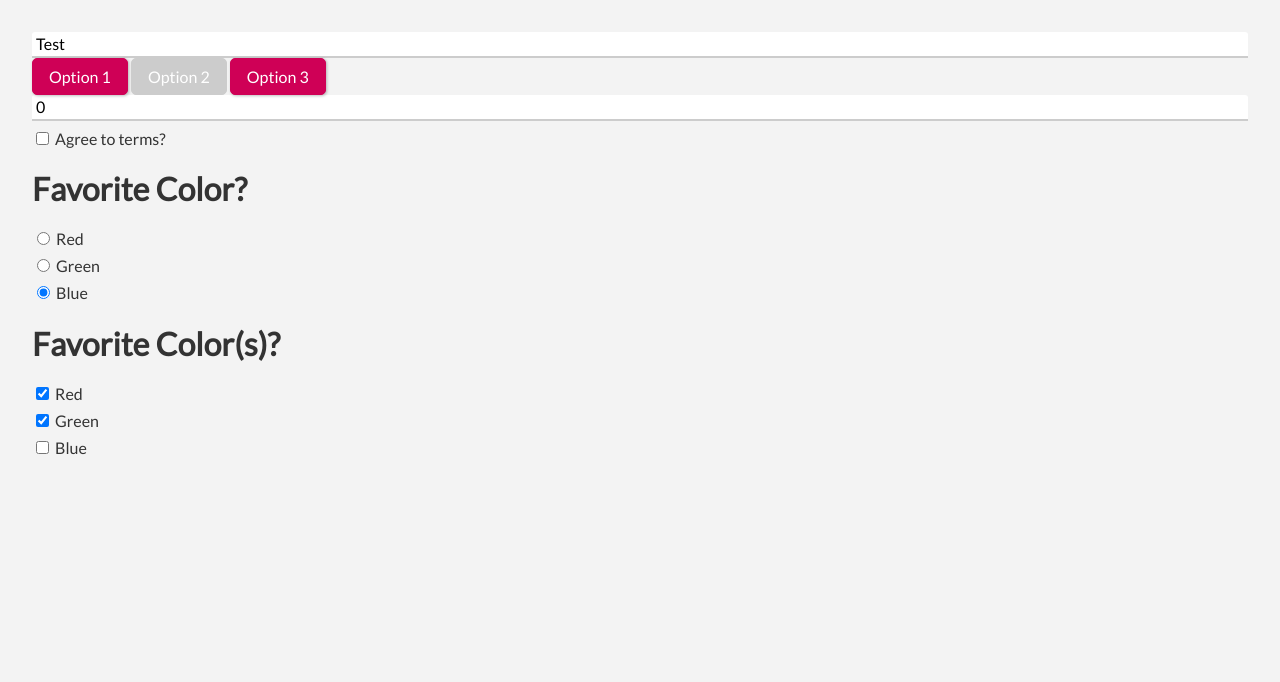
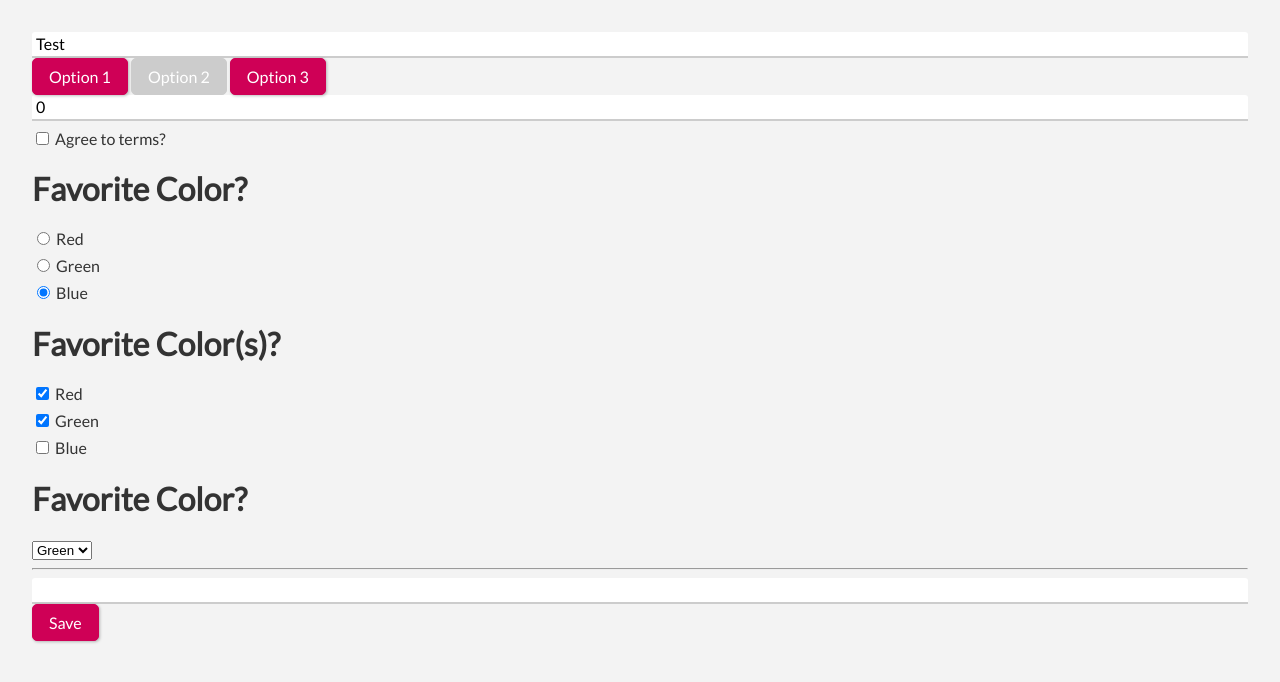
Before and after one commit to heltonricardo/estudo-svelte, a Svelte app: page / in a window 1280 px wide. Shown: the top 682 px of the page. Built offline with nearby package versions, Linux system fonts and the light colour scheme.

Commit message:
binding com select input e referencia de elemento

```diff
--- a/src/BindingsAndForms/BindingsAndForms.svelte
+++ b/src/BindingsAndForms/BindingsAndForms.svelte
@@ -6,15 +6,24 @@
   let option = 2;
   let price = 0;
   let agreed = false;
-  let favColor = "blue";
-  let favColors = ["red", "green"];
+  let checkColor = "blue";
+  let radioColors = ["red", "green"];
+  let selectColor = "green";
+  let usernameInput;
 
-  $: console.log(appValue);
-  $: console.log(option);
-  $: console.log(price);
-  $: console.log(agreed);
-  $: console.log(favColor);
-  $: console.log(favColors);
+  $: console.log(`appValue: ${appValue}`);
+  $: console.log(`option: ${option}`);
+  $: console.log(`price: ${price}`);
+  $: console.log(`agreed: ${agreed}`);
+
+  $: console.log(`checkColor: ${checkColor}`);
+  $: console.log(`radioColors: ${radioColors}`);
+  $: console.log(`selectColor: ${selectColor}`);
+
+  function saveData() {
+    //console.log(document.querySelector("#username").value);
+    console.log(usernameInput);
+  }
 </script>
 
 <style>
@@ -24,12 +33,7 @@
 <CustomInput bind:componenteValue={appValue} />
 <Toggle bind:chosenOption={option} />
 
-<!-- Anotação 02
-<input
-  type="number"
-  value={price}
-  on:input={(event) => console.log(event.target.value)}
-/> -->
+<!-- Anotação 02 -->
 <input type="number" bind:value={price} />
 
 <label>
@@ -39,31 +43,45 @@
 
 <h1>Favorite Color?</h1>
 <label>
-  <input type="radio" name="colors" value="red" bind:group={favColor} />
+  <input type="radio" name="colors" value="red" bind:group={checkColor} />
   Red
 </label>
 <label>
-  <input type="radio" name="colors" value="green" bind:group={favColor} />
+  <input type="radio" name="colors" value="green" bind:group={checkColor} />
   Green
 </label>
 <label>
-  <input type="radio" name="colors" value="blue" bind:group={favColor} />
+  <input type="radio" name="colors" value="blue" bind:group={checkColor} />
   Blue
 </label>
 
 <h1>Favorite Color(s)?</h1>
 <label>
-  <input type="checkbox" name="colors" value="red" bind:group={favColors} />
+  <input type="checkbox" name="colors" value="red" bind:group={radioColors} />
   Red
 </label>
 <label>
-  <input type="checkbox" name="colors" value="green" bind:group={favColors} />
+  <input type="checkbox" name="colors" value="green" bind:group={radioColors} />
   Green
 </label>
 <label>
-  <input type="checkbox" name="colors" value="blue" bind:group={favColors} />
+  <input type="checkbox" name="colors" value="blue" bind:group={radioColors} />
   Blue
 </label>
+
+<h1>Favorite Color?</h1>
+<select bind:value={selectColor}>
+  <option value="red">Red</option>
+  <option value="green">Green</option>
+  <option value="blue">Blue</option>
+</select>
+
+<hr />
+
+<!-- Anotação 03 -->
+<!-- <input type="text" id="username" /> -->
+<input type="text" bind:this={usernameInput} />
+<button on:click={saveData}>Save</button>
 
 <!--
   Anotação 01
@@ -73,9 +91,16 @@
   cautela!
 
   Anotação 02
+  <input type="number" value={price}
+  on:input={(event) => console.log(event.target.value)} />
   Mesmo usando o type="number", o JS recebe isso como uma string, sempre como
   string. Nesse caso, number serve apenas para modificar o campo, acrescentando
   um controlador de incremendo e decremento. Usando o bind, o Svelte tentará
   converter automaticamente o campo, é possível verificar isso quando apagamos
   todos os números do input e, no console, aparece a mensagem "null" e não "".
+
+  Anotação 03
+  O bind:this cria um PONTEIRO para determinado elemento. É possível acessar
+  todas as propriedades, como no JS, usando ponteiro.value para acessar o valor,
+  por exemplo.
 -->
```
